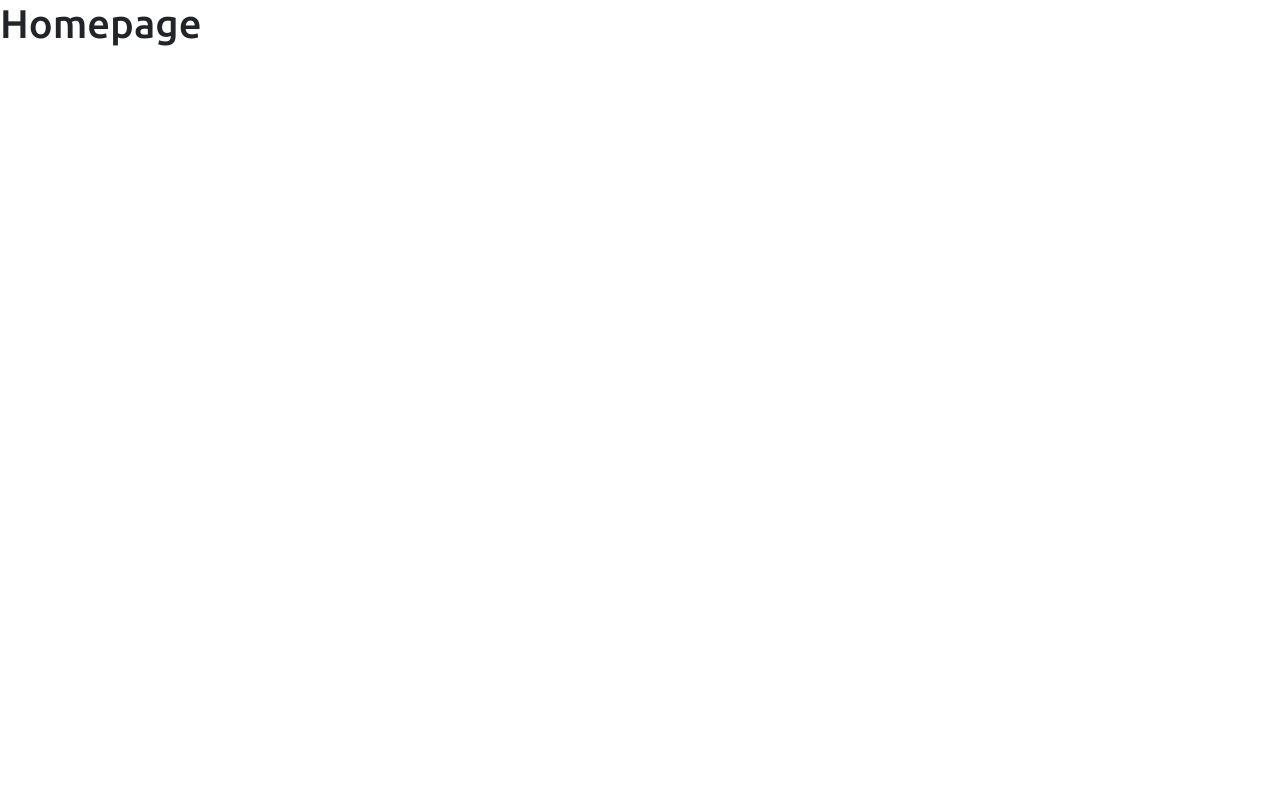
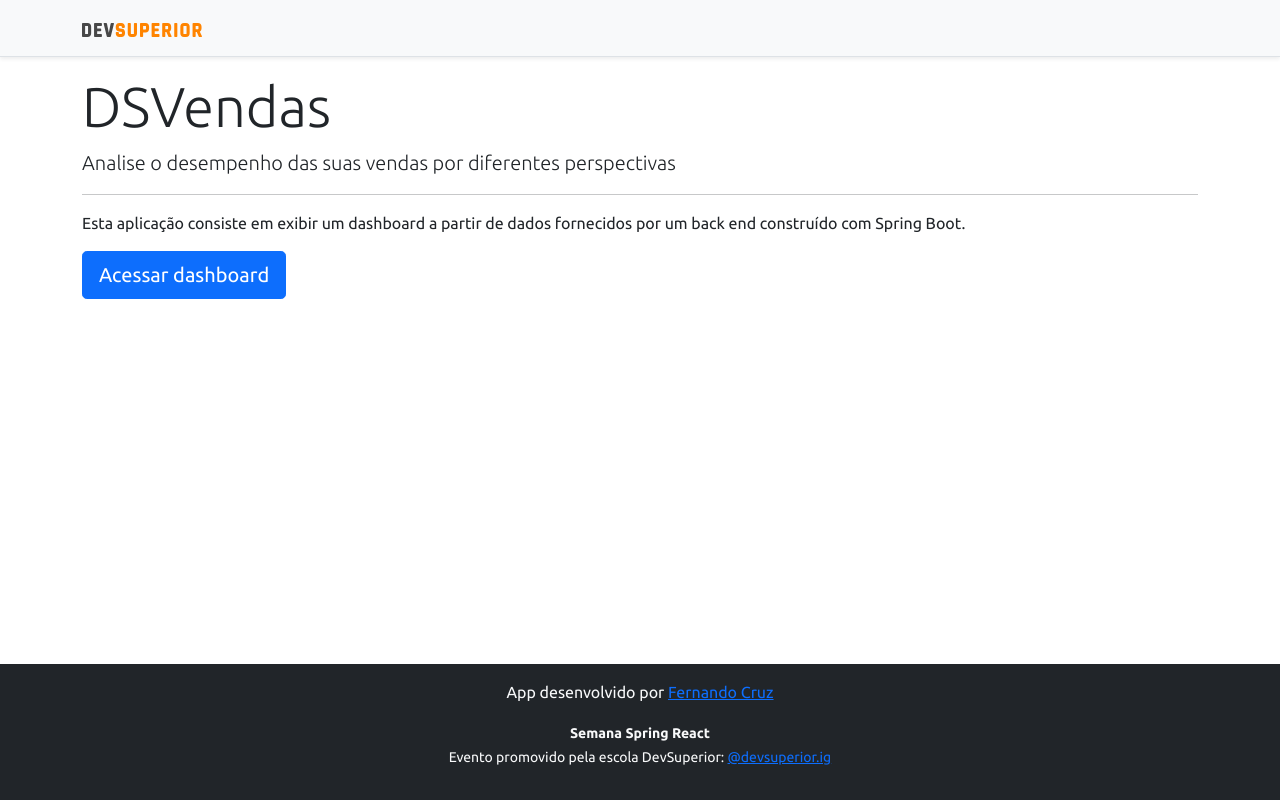
Before and after one commit to fernandohcruz/project-sds4, a React (Create React App) app in the folder frontend/: page / in a window 1280 px wide. Built offline with nearby package versions, Linux system fonts and the light colour scheme.

Commit message:
Home, navigation

```diff
--- a/frontend/src/Routes.tsx
+++ b/frontend/src/Routes.tsx
@@ -6,10 +6,10 @@
     return (
         <BrowserRouter>
             <Switch>
-                <Route path='/' exact>
+                <Route path="/" exact>
                     <Home />
                 </Route>
-                <Route path='/dashboard'>
+                <Route path="/dashboard">
                     <Dashboard />
                 </Route>
             </Switch>
--- a/frontend/src/components/NavBar/index.tsx
+++ b/frontend/src/components/NavBar/index.tsx
@@ -1,11 +1,14 @@
 import ImgDsDark from 'assets/img/ds-dark.svg'
+import { Link } from 'react-router-dom';
 
 const NavBar = () => {
     return (
         <div className="d-flex flex-column flex-md-row align-items-center p-3 px-md-4 mb-3 bg-light border-bottom shadow-sm">
             <div className="container">
                 <nav className="my-2 my-md-0 mr-md-3">
-                    <img src={ImgDsDark} alt="DevSuperior" width="120" />
+                    <Link to="/">
+                        <img src={ImgDsDark} alt="DevSuperior" width="120" />
+                    </Link>
                 </nav>
             </div>
         </div>
--- a/frontend/src/pages/Home/index.tsx
+++ b/frontend/src/pages/Home/index.tsx
@@ -1,8 +1,24 @@
+import Footer from "components/Footer";
+import NavBar from "components/NavBar";
+import { Link } from "react-router-dom";
+
 const Home = () => {
     return (
-        <div>
-            <h1>Homepage</h1>
-        </div>
+        <>
+            <NavBar />
+            <div className="container">
+                <div className="jumbotron">
+                    <h1 className='display-4'>DSVendas</h1>
+                    <p className="lead">Analise o desempenho das suas vendas por diferentes perspectivas</p>
+                    <hr />
+                    <p>Esta aplicação consiste em exibir um dashboard a partir de dados fornecidos por um back end construído com Spring Boot.</p>
+                    <Link className="btn btn-primary btn-lg" to="/dashboard">
+                        Acessar dashboard
+                    </Link>
+                </div>
+            </div>
+            <Footer />
+        </>
     );
 }
 
```
